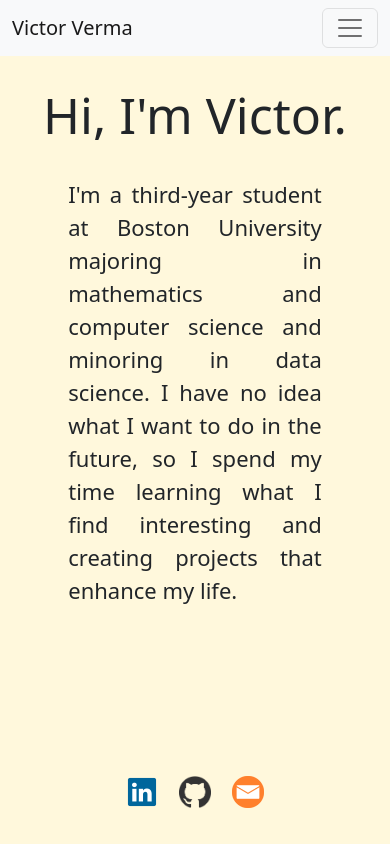
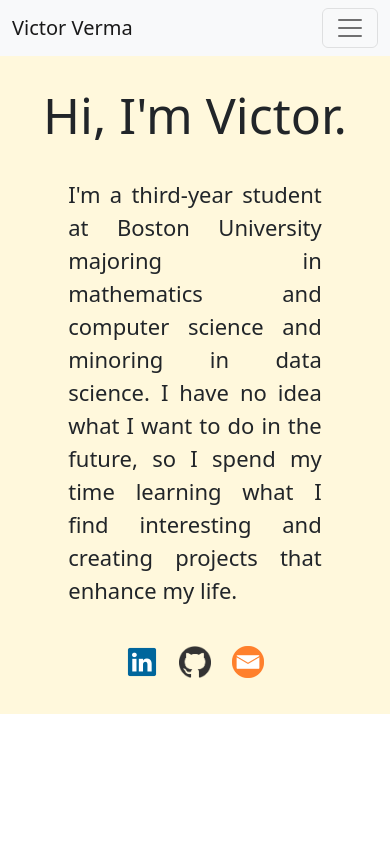
Before and after one commit to victorverma3/Portfolio, a React (Vite) app in the folder frontend/: page / in a window 390 px wide. Built offline with nearby package versions, Linux system fonts and the light colour scheme.

Commit message:
fixed footer spacing on iphone

```diff
--- a/frontend/package.json
+++ b/frontend/package.json
@@ -4,7 +4,7 @@
   "version": "0.0.0",
   "type": "module",
   "scripts": {
-    "dev": "vite",
+    "dev": "vite --host",
     "build": "tsc && vite build",
     "lint": "eslint src --ext ts,tsx --report-unused-disable-directives --max-warnings 0",
     "preview": "vite preview"
--- a/frontend/src/pages/home/Home.css
+++ b/frontend/src/pages/home/Home.css
@@ -1,7 +1,7 @@
 .home-content {
     width: 100vw;
     min-height: 80vh;
-    margin: 110px auto -30px auto;
+    margin: 110px auto -50px auto;
 }
 
 .home-lead {
@@ -22,8 +22,7 @@
 
 @media screen and (max-width: 499px) {
     .home-content {
-        max-height: 800px;
-        margin: 85px auto 0px auto;
+        margin: 85px auto -130px auto;
     }
 
     .home-lead {
@@ -33,10 +32,6 @@
 
     .home-title {
         font-size: 3.125rem;
-    }
-
-    .push {
-        height: 25px;
     }
 
 }
```
